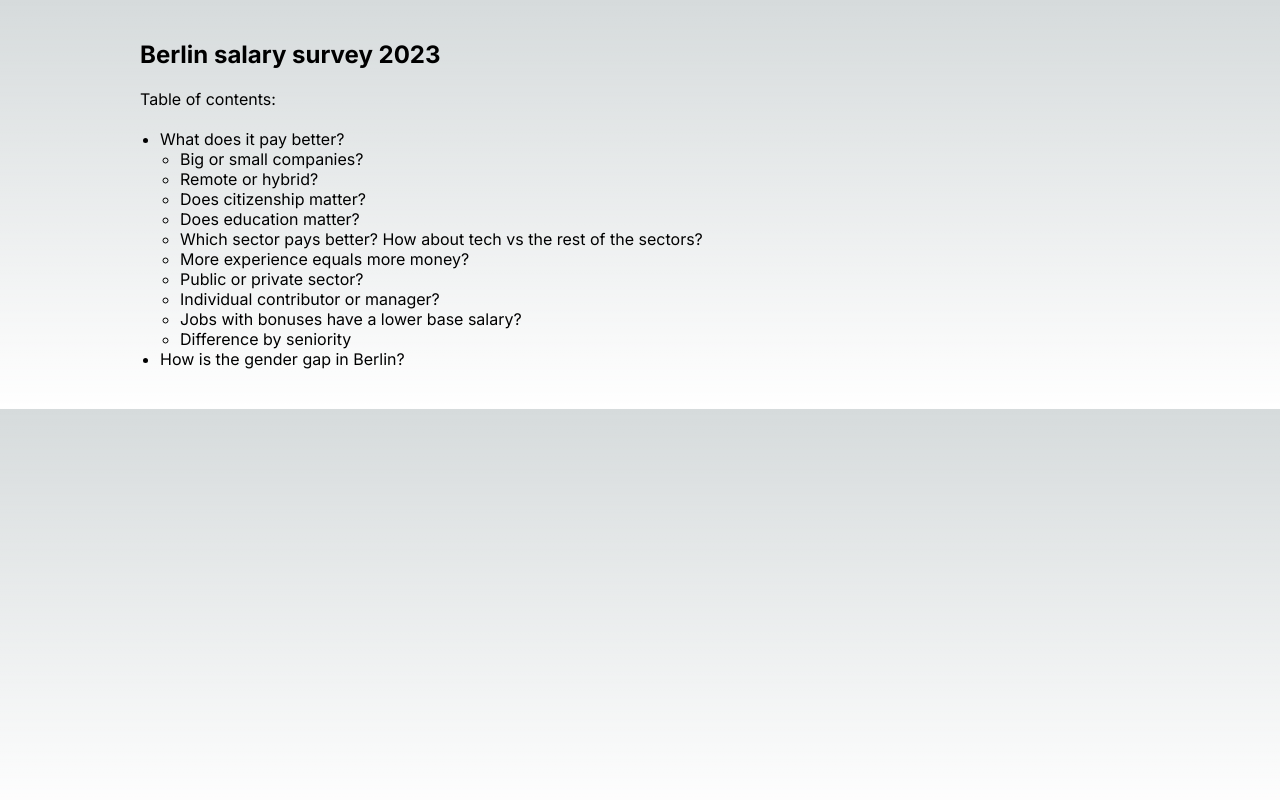
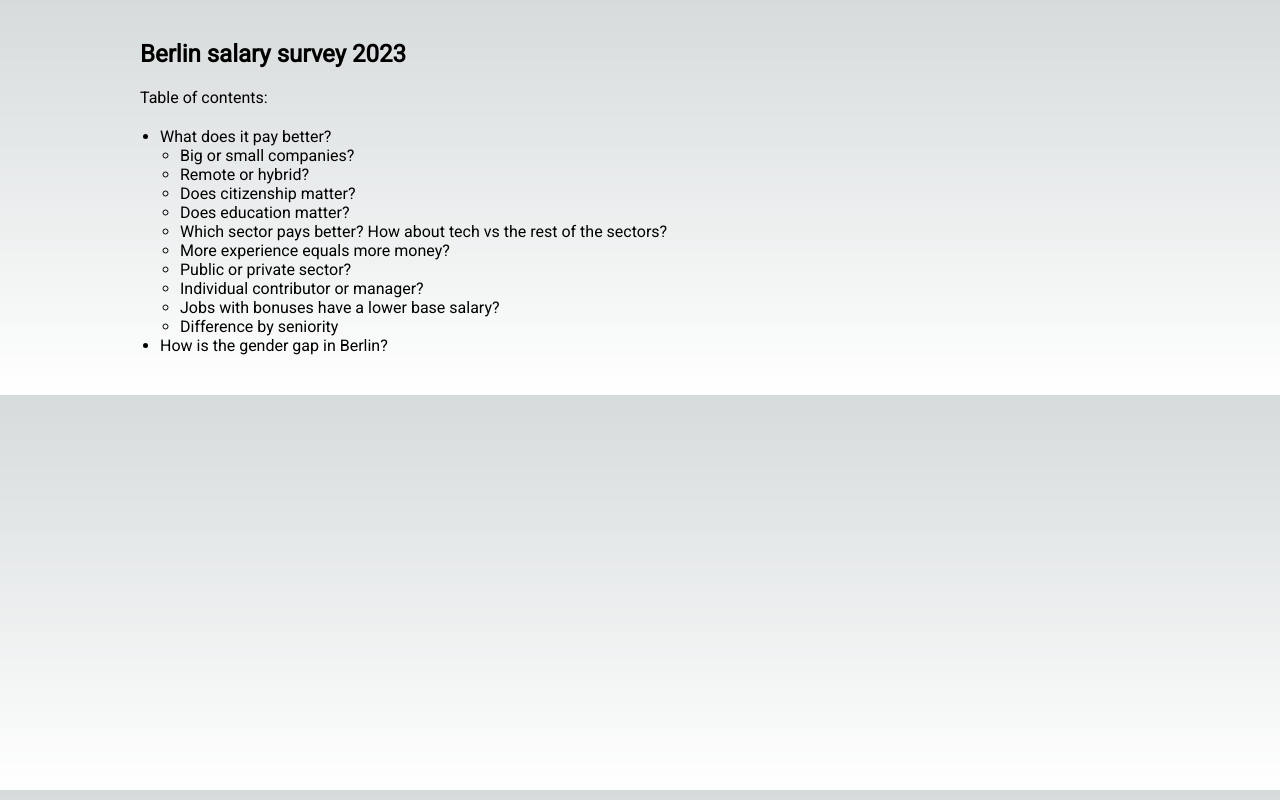
Before and after one commit to iheredia/berlin-salary-survey, a Next.js app: page / in a window 1280 px wide. Built offline with nearby package versions, Linux system fonts and the light colour scheme.

Commit message:
Changes font family

```diff
--- a/app/layout.tsx
+++ b/app/layout.tsx
@@ -1,8 +1,11 @@
 import type { Metadata } from "next";
-import { Inter } from "next/font/google";
+import { Roboto } from "next/font/google";
 import "./globals.css";
 
-const inter = Inter({ subsets: ["latin"] });
+const roboto = Roboto({
+  weight: "400",
+  subsets: ["latin"],
+});
 
 export const metadata: Metadata = {
   title: "Create Next App",
@@ -16,7 +19,7 @@
 }>) {
   return (
     <html lang="en">
-      <body className={inter.className}>{children}</body>
+      <body className={roboto.className}>{children}</body>
     </html>
   );
 }
```
